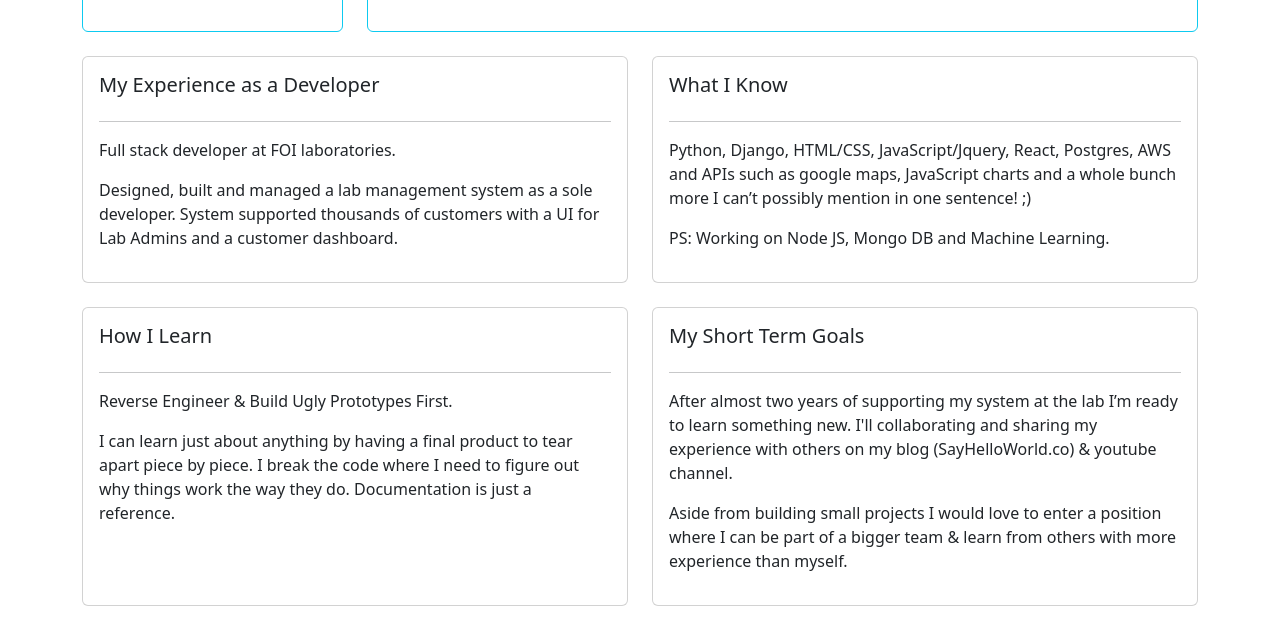
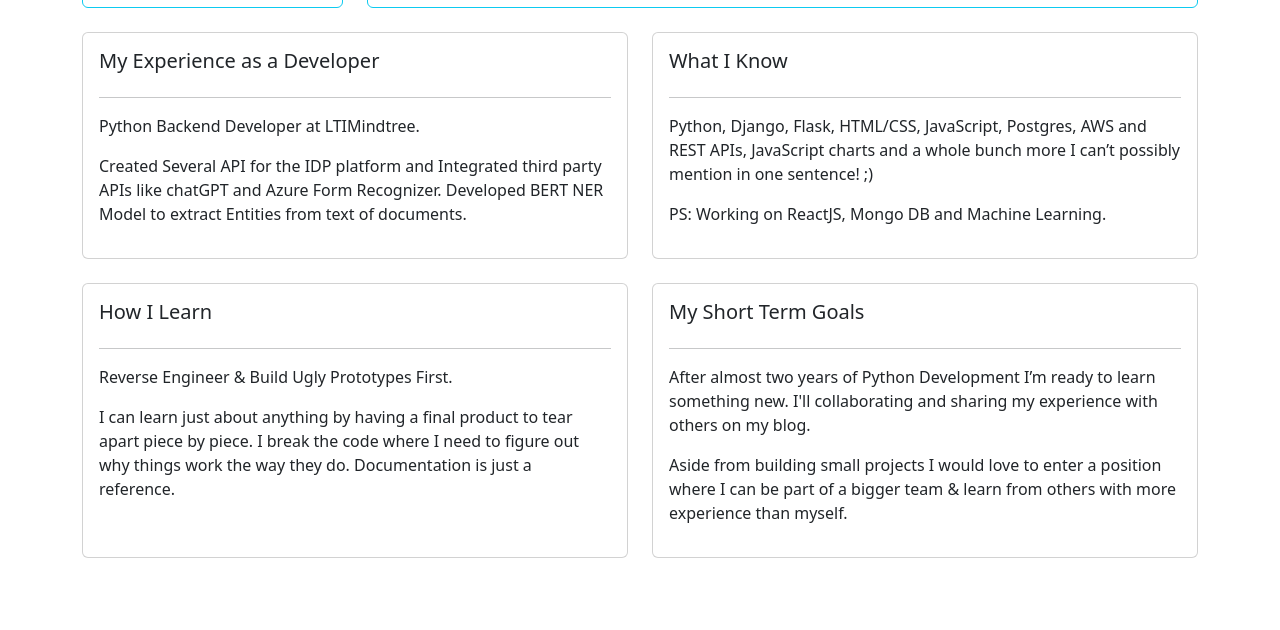
Before and after one commit to NirajPatel07/django-static-personal-portfolio, a Django app: page / in a window 1280 px wide. Shown: the part 1504-2134 px from the top of the page. After the commit the page ends 2062 px from the top, so only its background shows below. Run offline with Django 4.2, Linux system fonts and the light colour scheme.

Commit message:
Home page update

```diff
--- a/base/templates/base/home.html
+++ b/base/templates/base/home.html
@@ -27,9 +27,9 @@
 				<div class="card card-body h-100  border-info">
 					<h4>My First Job as a Developer</h4>
 					<hr>
-					<p>3 months after writing my first Hello World program on September 8th 2017 (While working in the marketing department) I had convinced my boss to let me take a stab at building a better version of the outdated laboratory management system my company was running on.</p>
+					<p>6 months after writing my first Hello World program on November 8th 2020 (While studing in the college) I had learned programming languages like Python and build some projects around it.</p>
 
-					<p>Before I knew it we transitioned from the old system and we're on to mine. My newbie self was now in charge of hosting hundreds of thousands of lab samples and supporting thousands of clients.</p>
+					<p>After graduation I joined LTIMindtree and I started working as a python backend developer and learn new technologies like AWS, RabbitMQ, etc.</p>
 
 					<p>From this you’ll see that I’m someone that jumps before I can talk myself out of doing something scary.</p>
 
@@ -51,8 +51,8 @@
 				<div class="card card-body h-100">
 					<h5>My Experience as a Developer</h5>
 					<hr>
-					<p>Full stack developer at FOI laboratories.</p>
-					<p>Designed, built and managed a lab management system as a sole developer. System supported thousands of customers with a UI for Lab Admins and a customer dashboard.</p>
+					<p>Python Backend Developer at LTIMindtree.</p>
+					<p>Created Several API for the IDP platform and Integrated third party APIs like chatGPT and Azure Form Recognizer. Developed BERT NER Model to extract Entities from text of documents.</p>
 					</div>
 			</div>
 
@@ -60,8 +60,8 @@
 				<div class="card card-body h-100">
 					<h5>What I Know</h5>
 					<hr>
-					<p>Python, Django, HTML/CSS, JavaScript/Jquery, React, Postgres, AWS and APIs such as google maps, JavaScript charts and a whole bunch more I can’t possibly mention in one sentence! ;)</p>
-					<p>PS: Working on Node JS, Mongo DB and Machine Learning.</p>
+					<p>Python, Django, Flask, HTML/CSS, JavaScript, Postgres, AWS and REST APIs, JavaScript charts and a whole bunch more I can’t possibly mention in one sentence! ;)</p>
+					<p>PS: Working on ReactJS, Mongo DB and Machine Learning.</p>
 				</div>
 			</div>
 		</div>
@@ -83,9 +83,8 @@
 				<div class="card card-body h-100">
 					<h5>My Short Term Goals</h5>
 				<hr>
-				<p>After almost two years of supporting my system at the lab I’m ready to learn something new. I'll collaborating and sharing my experience with others on my blog (SayHelloWorld.co) & youtube channel.</p>
+				<p>After almost two years of Python Development I’m ready to learn something new. I'll collaborating and sharing my experience with others on my blog.</p>
 				<p>Aside from building small projects I would love to enter a position where I can be part of a bigger team & learn from others with more experience than myself.</p>
-
 				</div>
 			</div>
 		</div>
```
